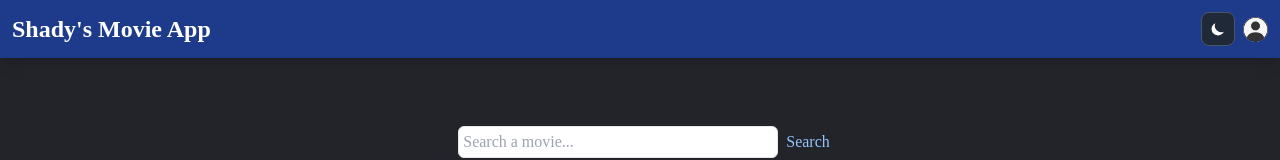
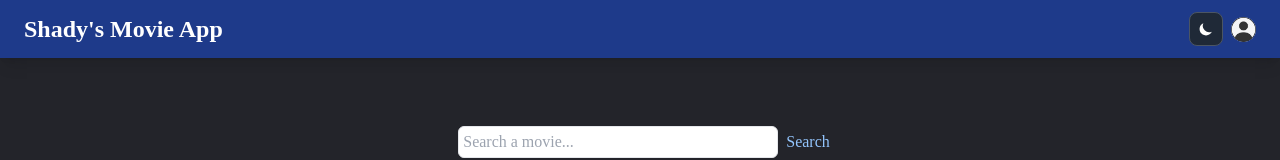
Before and after one commit to SadiKISLAR/movie-app-with-react, a React (Create React App) app: page / in a window 1280 px wide. Shown: the top 160 px of the page. Built offline with nearby package versions, Linux system fonts and the light colour scheme; no server answers; what tw-elements would draw is missing.

Commit message:
nav bar changes back

```diff
--- a/src/components/Navbar.jsx
+++ b/src/components/Navbar.jsx
@@ -10,7 +10,7 @@ const Navbar = () => {
 
   return <>
     <nav className="w-full flex flex-wrap items-center justify-between py-3 bg-blue-900 text-white  shadow-lg navbar navbar-expand-lg fixed-top ">
-      <div className="container-fluid w-full flex items-center justify-between px-3">
+      <div className="container-fluid w-full flex items-center justify-between px-6">
         <Link className="text-2xl pr-2 font-semibold" to="/">
           Shady's Movie App
         </Link>
```
